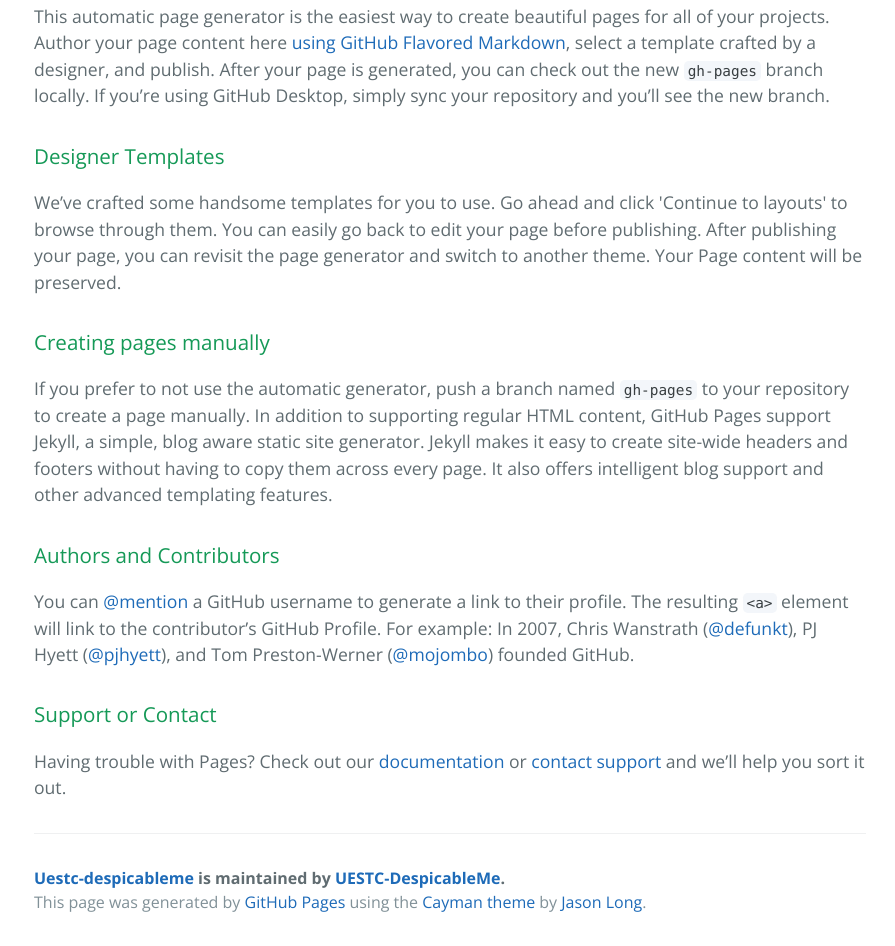
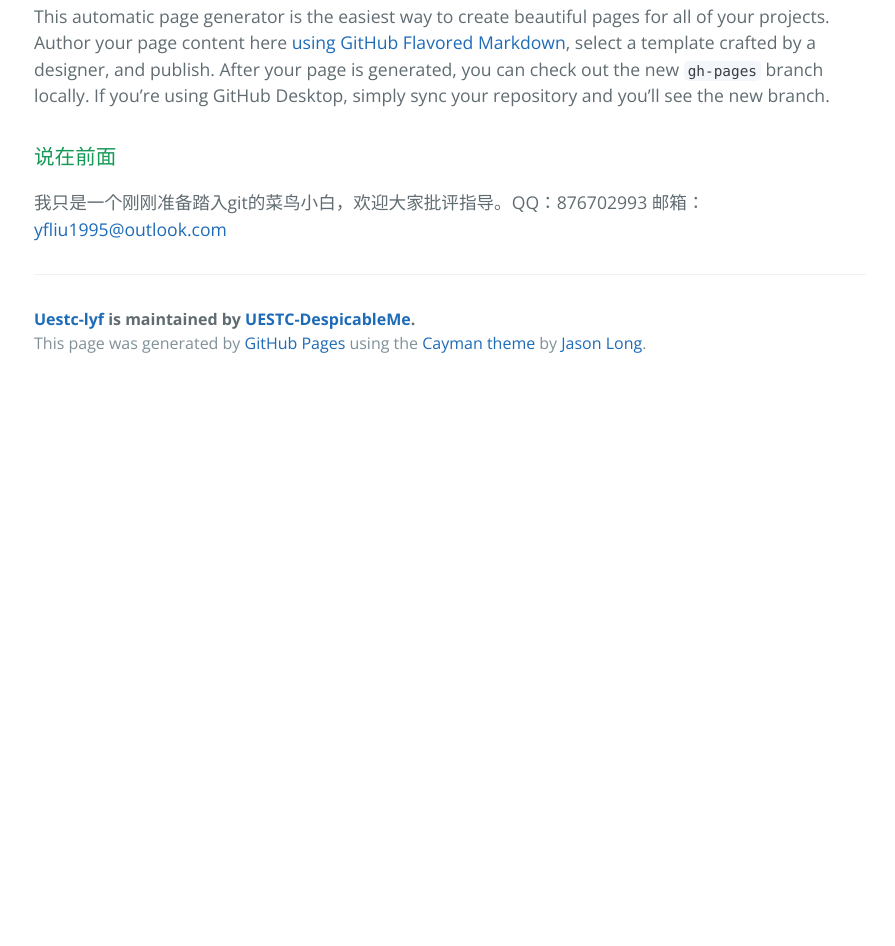
Before and after one commit to UESTC-DespicableMe/MyChat, a plain HTML site: page index.html in a window 1280 px wide. Shown: the part 460-1406 px from the top of the page, without its empty margins (190-1085 px from the left). After the commit the page ends 847 px from the top, so only its background shows below. Drawn offline with nearby package versions, Linux system fonts and the light colour scheme.

```diff
--- a/index.html
+++ b/index.html
@@ -2,7 +2,7 @@
 <html lang="en-us">
   <head>
     <meta charset="UTF-8">
-    <title>Uestc-despicableme by UESTC-DespicableMe</title>
+    <title>Uestc-lyf by UESTC-DespicableMe</title>
     <meta name="viewport" content="width=device-width, initial-scale=1">
     <link rel="stylesheet" type="text/css" href="stylesheets/normalize.css" media="screen">
     <link href='https://fonts.googleapis.com/css?family=Open+Sans:400,700' rel='stylesheet' type='text/css'>
@@ -11,11 +11,11 @@
   </head>
   <body>
     <section class="page-header">
-      <h1 class="project-name">Uestc-despicableme</h1>
+      <h1 class="project-name">Uestc-lyf</h1>
       <h2 class="project-tagline">电子科技大学信软学院2013级学生</h2>
-      <a href="https://github.com/UESTC-DespicableMe/UESTC-DespicableMe" class="btn">View on GitHub</a>
-      <a href="https://github.com/UESTC-DespicableMe/UESTC-DespicableMe/zipball/master" class="btn">Download .zip</a>
-      <a href="https://github.com/UESTC-DespicableMe/UESTC-DespicableMe/tarball/master" class="btn">Download .tar.gz</a>
+      <a href="https://github.com/UESTC-DespicableMe/UESTC-lyf" class="btn">View on GitHub</a>
+      <a href="https://github.com/UESTC-DespicableMe/UESTC-lyf/zipball/master" class="btn">Download .zip</a>
+      <a href="https://github.com/UESTC-DespicableMe/UESTC-lyf/tarball/master" class="btn">Download .tar.gz</a>
     </section>
 
     <section class="main-content">
@@ -25,27 +25,12 @@
 <p>This automatic page generator is the easiest way to create beautiful pages for all of your projects. Author your page content here <a href="https://guides.github.com/features/mastering-markdown/">using GitHub Flavored Markdown</a>, select a template crafted by a designer, and publish. After your page is generated, you can check out the new <code>gh-pages</code> branch locally. If you’re using GitHub Desktop, simply sync your repository and you’ll see the new branch.</p>
 
 <h3>
-<a id="designer-templates" class="anchor" href="#designer-templates" aria-hidden="true"><span aria-hidden="true" class="octicon octicon-link"></span></a>Designer Templates</h3>
+<a id="说在前面" class="anchor" href="#%E8%AF%B4%E5%9C%A8%E5%89%8D%E9%9D%A2" aria-hidden="true"><span aria-hidden="true" class="octicon octicon-link"></span></a>说在前面</h3>
 
-<p>We’ve crafted some handsome templates for you to use. Go ahead and click 'Continue to layouts' to browse through them. You can easily go back to edit your page before publishing. After publishing your page, you can revisit the page generator and switch to another theme. Your Page content will be preserved.</p>
-
-<h3>
-<a id="creating-pages-manually" class="anchor" href="#creating-pages-manually" aria-hidden="true"><span aria-hidden="true" class="octicon octicon-link"></span></a>Creating pages manually</h3>
-
-<p>If you prefer to not use the automatic generator, push a branch named <code>gh-pages</code> to your repository to create a page manually. In addition to supporting regular HTML content, GitHub Pages support Jekyll, a simple, blog aware static site generator. Jekyll makes it easy to create site-wide headers and footers without having to copy them across every page. It also offers intelligent blog support and other advanced templating features.</p>
-
-<h3>
-<a id="authors-and-contributors" class="anchor" href="#authors-and-contributors" aria-hidden="true"><span aria-hidden="true" class="octicon octicon-link"></span></a>Authors and Contributors</h3>
-
-<p>You can <a href="https://help.github.com/articles/basic-writing-and-formatting-syntax/#mentioning-users-and-teams" class="user-mention">@mention</a> a GitHub username to generate a link to their profile. The resulting <code>&lt;a&gt;</code> element will link to the contributor’s GitHub Profile. For example: In 2007, Chris Wanstrath (<a href="https://github.com/defunkt" class="user-mention">@defunkt</a>), PJ Hyett (<a href="https://github.com/pjhyett" class="user-mention">@pjhyett</a>), and Tom Preston-Werner (<a href="https://github.com/mojombo" class="user-mention">@mojombo</a>) founded GitHub.</p>
-
-<h3>
-<a id="support-or-contact" class="anchor" href="#support-or-contact" aria-hidden="true"><span aria-hidden="true" class="octicon octicon-link"></span></a>Support or Contact</h3>
-
-<p>Having trouble with Pages? Check out our <a href="https://help.github.com/pages">documentation</a> or <a href="https://github.com/contact">contact support</a> and we’ll help you sort it out.</p>
+<p>我只是一个刚刚准备踏入git的菜鸟小白，欢迎大家批评指导。QQ：876702993  邮箱：<a href="mailto:yfliu1995@outlook.com">yfliu1995@outlook.com</a></p>
 
       <footer class="site-footer">
-        <span class="site-footer-owner"><a href="https://github.com/UESTC-DespicableMe/UESTC-DespicableMe">Uestc-despicableme</a> is maintained by <a href="https://github.com/UESTC-DespicableMe">UESTC-DespicableMe</a>.</span>
+        <span class="site-footer-owner"><a href="https://github.com/UESTC-DespicableMe/UESTC-lyf">Uestc-lyf</a> is maintained by <a href="https://github.com/UESTC-DespicableMe">UESTC-DespicableMe</a>.</span>
 
         <span class="site-footer-credits">This page was generated by <a href="https://pages.github.com">GitHub Pages</a> using the <a href="https://github.com/jasonlong/cayman-theme">Cayman theme</a> by <a href="https://twitter.com/jasonlong">Jason Long</a>.</span>
       </footer>
```
Also changed, not shown: params.json (+2 -2 lines).
